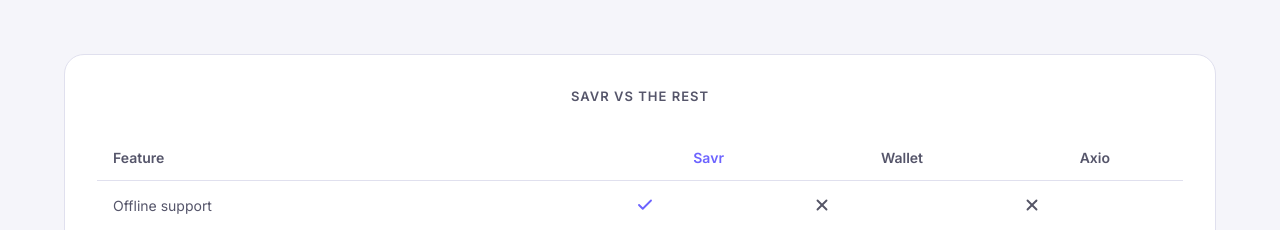
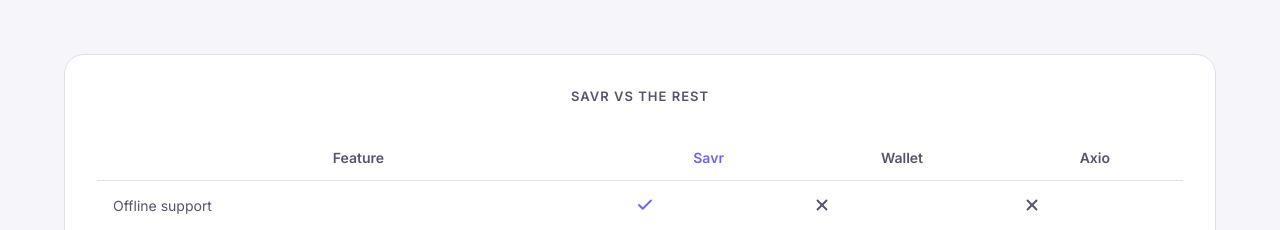
Before and after one commit to 007wary/savr-website, a Next.js app: page / in a window 1280 px wide. Shown: the part 2600-2830 px from the top of the page. Built offline with nearby package versions, Linux system fonts and the light colour scheme; no server answers; the database is empty.

Commit message:
fix: center align comparison table headers

```diff
--- a/components/WhySavr.js
+++ b/components/WhySavr.js
@@ -107,7 +107,7 @@ export default function WhySavr() {
                 <tr>
                   {['Feature', 'Savr', 'Wallet', 'Axio'].map((h, i) => (
                     <th key={h} style={{
-                      padding: '12px 16px', textAlign: i === 0 ? 'left' : 'center',
+                      padding: '12px 16px', textAlign: 'center',
                       fontSize: '14px', fontWeight: '600',
                       color: i === 1 ? 'var(--color-primary)' : 'var(--text-muted)',
                       borderBottom: '1px solid var(--border)',
```
